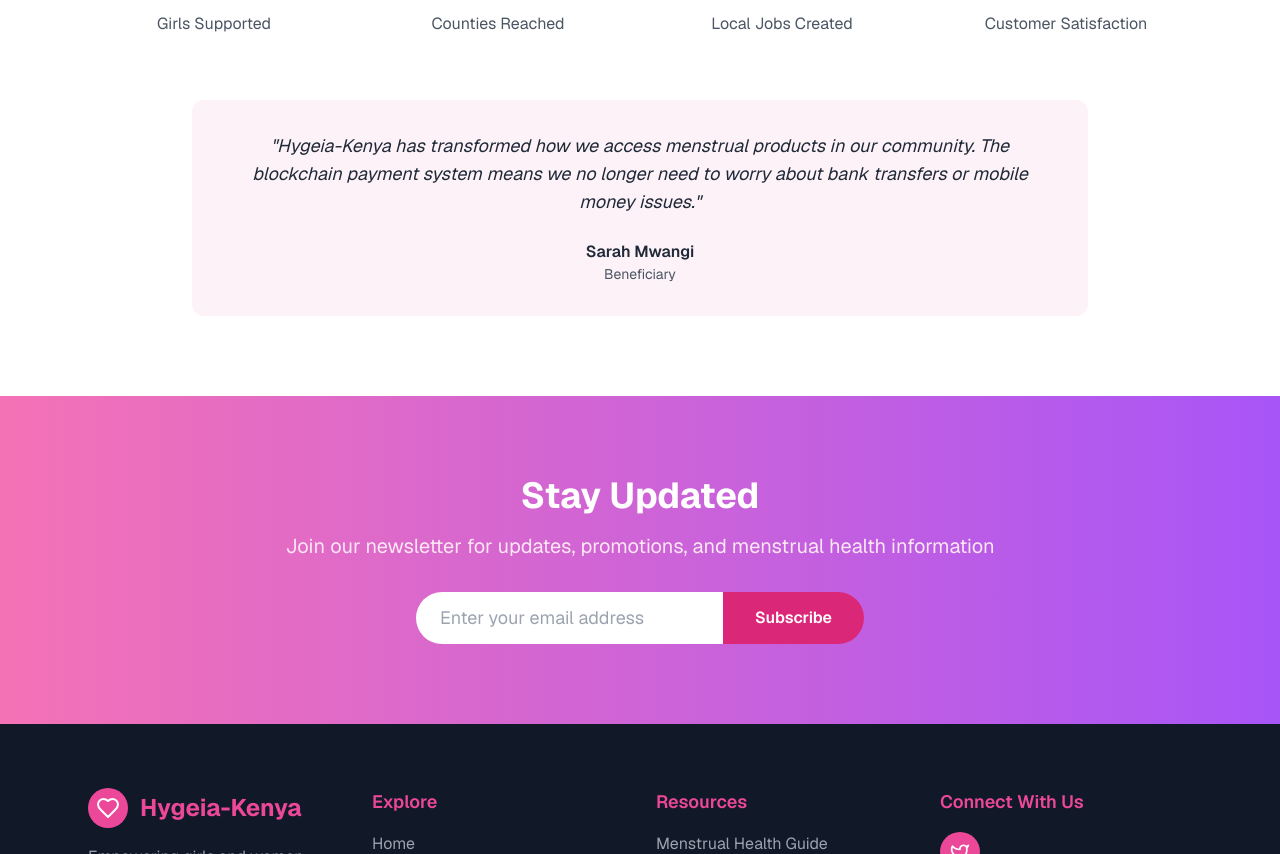
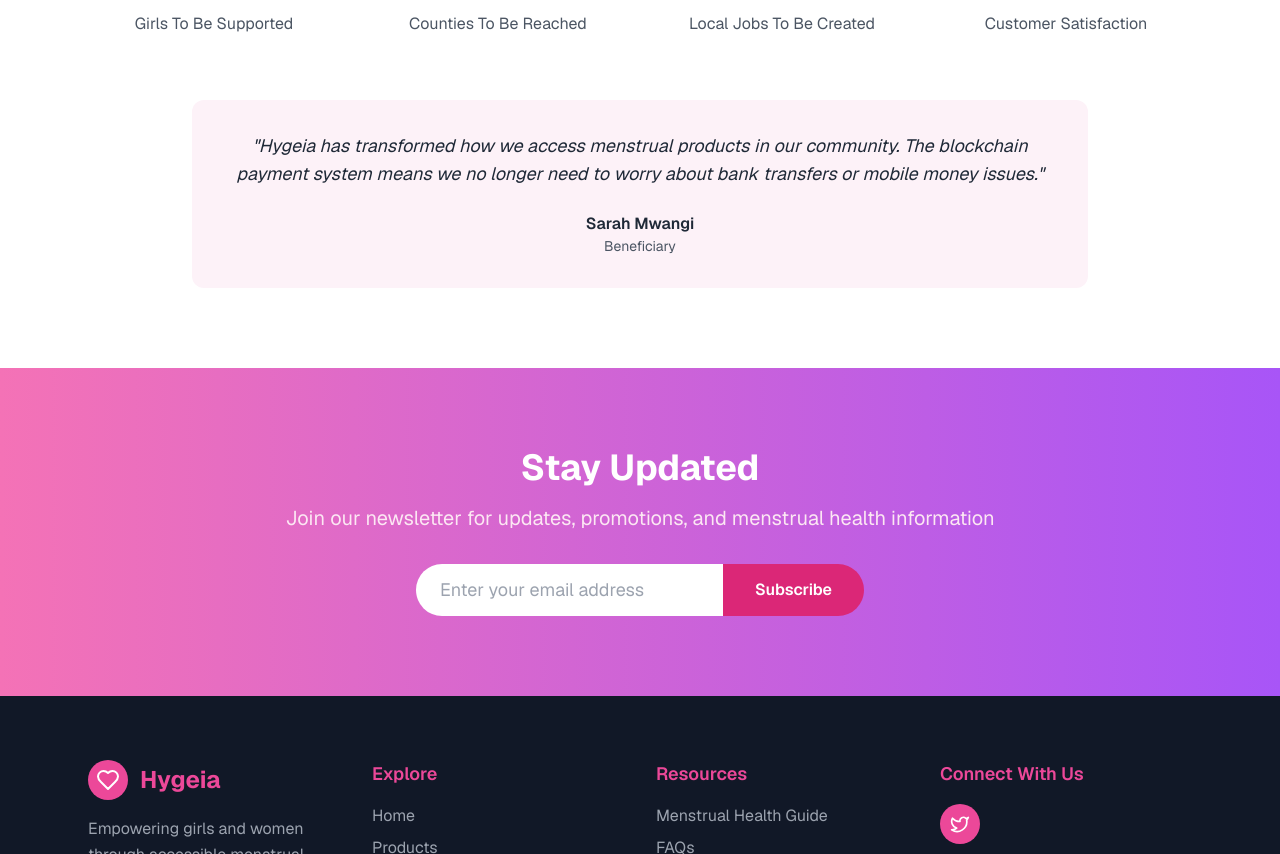
Before and after one commit to JojoFlex1/HygeiaStarknet, a Next.js app: page / in a window 1280 px wide. Shown: the part 1946-2800 px from the top of the page. Built offline with nearby package versions, Linux system fonts and the light colour scheme; no server answers; what @starknet-react/core would draw is missing.

Commit message:
Modified the Landing page

```diff
--- a/app/page.tsx
+++ b/app/page.tsx
@@ -53,7 +53,7 @@
               <div className="relative">
                 <img
                   src="/images/menstrualProducts.png"
-                  alt="Hygeia-Kenya Menstrual Products"
+                  alt="Hygeia Menstrual Products"
                   className="w-full rounded-2xl shadow-2xl"
                 />
               </div>
@@ -67,7 +67,7 @@
         <div className="max-w-6xl mx-auto px-6">
           <div className="text-center mb-16">
             <h2 className="text-4xl font-bold text-pink-500 mb-4">
-              Why Choose Hygeia-Kenya?
+              Why Choose Hygeia?
             </h2>
             <p className="text-xl text-gray-600 dark:text-gray-300 max-w-3xl mx-auto">
               We're revolutionizing access to menstrual health products through
@@ -195,9 +195,9 @@
 
           <div className="grid sm:grid-cols-2 lg:grid-cols-4 gap-8 mb-16">
             {[
-              { number: '50+', description: 'Girls Supported' },
-              { number: '24', description: 'Counties Reached' },
-              { number: '10', description: 'Local Jobs Created' },
+              { number: '50+', description: 'Girls To Be Supported' },
+              { number: '24', description: 'Counties To Be Reached' },
+              { number: '10+', description: 'Local Jobs To Be Created' },
               { number: '98%', description: 'Customer Satisfaction' },
             ].map((stat, index) => (
               <div key={index} className="text-center">
@@ -214,7 +214,7 @@
           <div className="bg-pink-50 dark:bg-gray-700 rounded-xl p-8 max-w-4xl mx-auto">
             <div className="text-center">
               <p className="text-lg italic mb-6 text-gray-800 dark:text-gray-200">
-                "Hygeia-Kenya has transformed how we access menstrual products
+                "Hygeia has transformed how we access menstrual products
                 in our community. The blockchain payment system means we no
                 longer need to worry about bank transfers or mobile money
                 issues."
@@ -266,7 +266,7 @@
                   <Heart className="w-6 h-6 text-white" />
                 </div>
                 <h1 className="ml-3 text-2xl font-bold text-pink-500">
-                  Hygeia-Kenya
+                  Hygeia
                 </h1>
               </div>
               <p className="text-gray-400 leading-relaxed">
@@ -370,7 +370,7 @@
 
           <div className="border-t border-gray-800 pt-8 flex flex-col md:flex-row justify-between items-center">
             <div className="text-gray-400 mb-4 md:mb-0">
-              © 2025 Hygeia-Kenya. All rights reserved.
+              © 2025 Hygeia. All rights reserved.
             </div>
             <div className="flex space-x-6">
               <a
```
